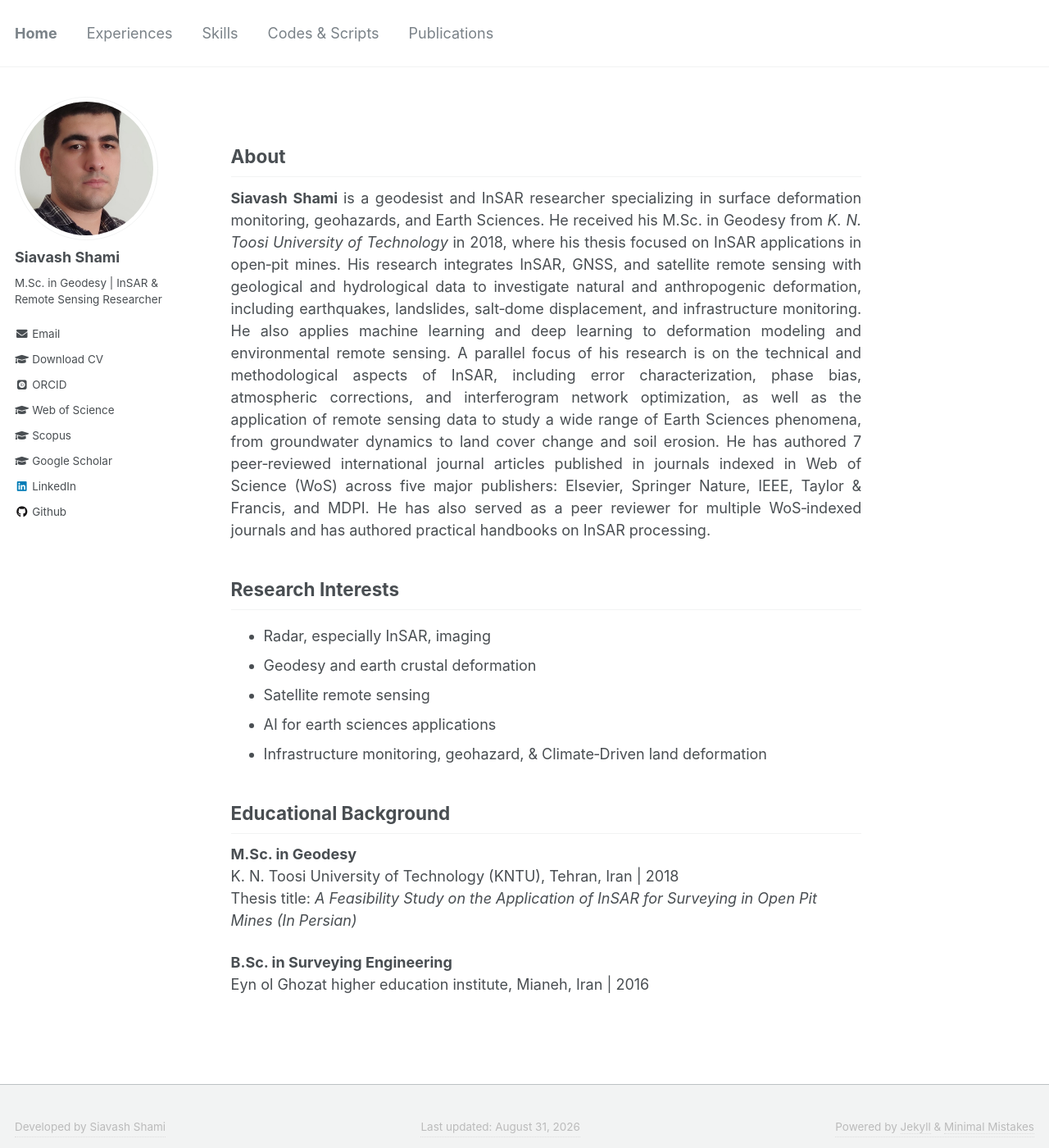
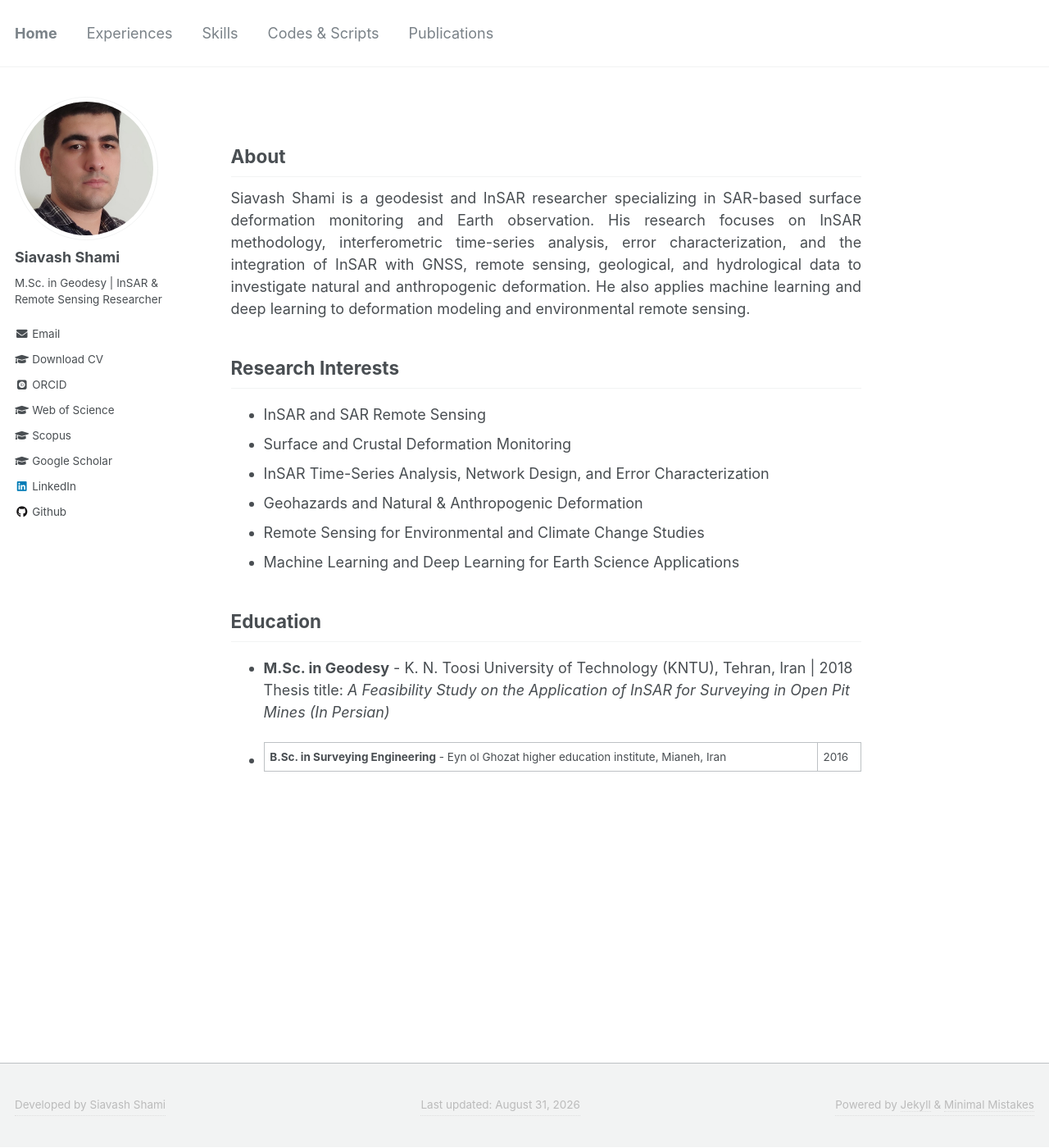
Before and after one commit to siavashshami/siavashshami.github.io, a Jekyll site: the page built from _pages/home.md, in a window 1280 px wide and 1400 px high. Shown: the whole window at 82% size. Built offline with Jekyll 4.4.1, drawn with Linux system fonts in a browser that asks for light colours; some web fonts are replaced.

Commit message:
Update home.md

```diff
--- a/_pages/home.md
+++ b/_pages/home.md
@@ -10,20 +10,19 @@ redirect_from:
 ---
 ## About
 <p style="text-align: justify; text-justify: inter-ideograph; direction: ltr; width: 100%;">
-<strong> Siavash Shami </strong> is a geodesist and InSAR researcher specializing in surface deformation monitoring, geohazards, and Earth Sciences. He received his M.Sc. in Geodesy from <i>K. N. Toosi University of Technology</i> in 2018, where his thesis focused on InSAR applications in open‑pit mines. His research integrates InSAR, GNSS, and satellite remote sensing with geological and hydrological data to investigate natural and anthropogenic deformation, including earthquakes, landslides, salt‑dome displacement, and infrastructure monitoring. He also applies machine learning and deep learning to deformation modeling and environmental remote sensing. A parallel focus of his research is on the technical and methodological aspects of InSAR, including error characterization, phase bias, atmospheric corrections, and interferogram network optimization, as well as the application of remote sensing data to study a wide range of Earth Sciences phenomena, from groundwater dynamics to land cover change and soil erosion. He has authored 7 peer‑reviewed international journal articles published in journals indexed in Web of Science (WoS) across five major publishers: Elsevier, Springer Nature, IEEE, Taylor & Francis, and MDPI. He has also served as a peer reviewer for multiple WoS‑indexed journals and has authored practical handbooks on InSAR processing.
+Siavash Shami is a geodesist and InSAR researcher specializing in SAR-based surface deformation monitoring and Earth observation. His research focuses on InSAR methodology, interferometric time-series analysis, error characterization, and the integration of InSAR with GNSS, remote sensing, geological, and hydrological data to investigate natural and anthropogenic deformation. He also applies machine learning and deep learning to deformation modeling and environmental remote sensing.
 </p>
 
 ## Research Interests
-- Radar, especially InSAR, imaging
-- Geodesy and earth crustal deformation
-- Satellite remote sensing
-- AI for earth sciences applications
-- Infrastructure monitoring, geohazard, & Climate‑Driven land deformation
+- InSAR and SAR Remote Sensing
+- Surface and Crustal Deformation Monitoring
+- InSAR Time-Series Analysis, Network Design, and Error Characterization
+- Geohazards and Natural & Anthropogenic Deformation
+- Remote Sensing for Environmental and Climate Change Studies
+- Machine Learning and Deep Learning for Earth Science Applications
 
-## Educational Background
-**M.Sc. in Geodesy**<br>
-K. N. Toosi University of Technology (KNTU), Tehran, Iran | 2018<br>
-Thesis title: <i>A Feasibility Study on the Application of InSAR for Surveying in Open Pit Mines (In Persian)</i><br>
+## Education
+- **M.Sc. in Geodesy** - K. N. Toosi University of Technology (KNTU), Tehran, Iran | 2018<br>
+    Thesis title: <i>A Feasibility Study on the Application of InSAR for Surveying in Open Pit Mines (In Persian)</i><br>
 
-**B.Sc. in Surveying Engineering**<br>
-Eyn ol Ghozat higher education institute, Mianeh, Iran | 2016<br>
+- **B.Sc. in Surveying Engineering** - Eyn ol Ghozat higher education institute, Mianeh, Iran | 2016
```
